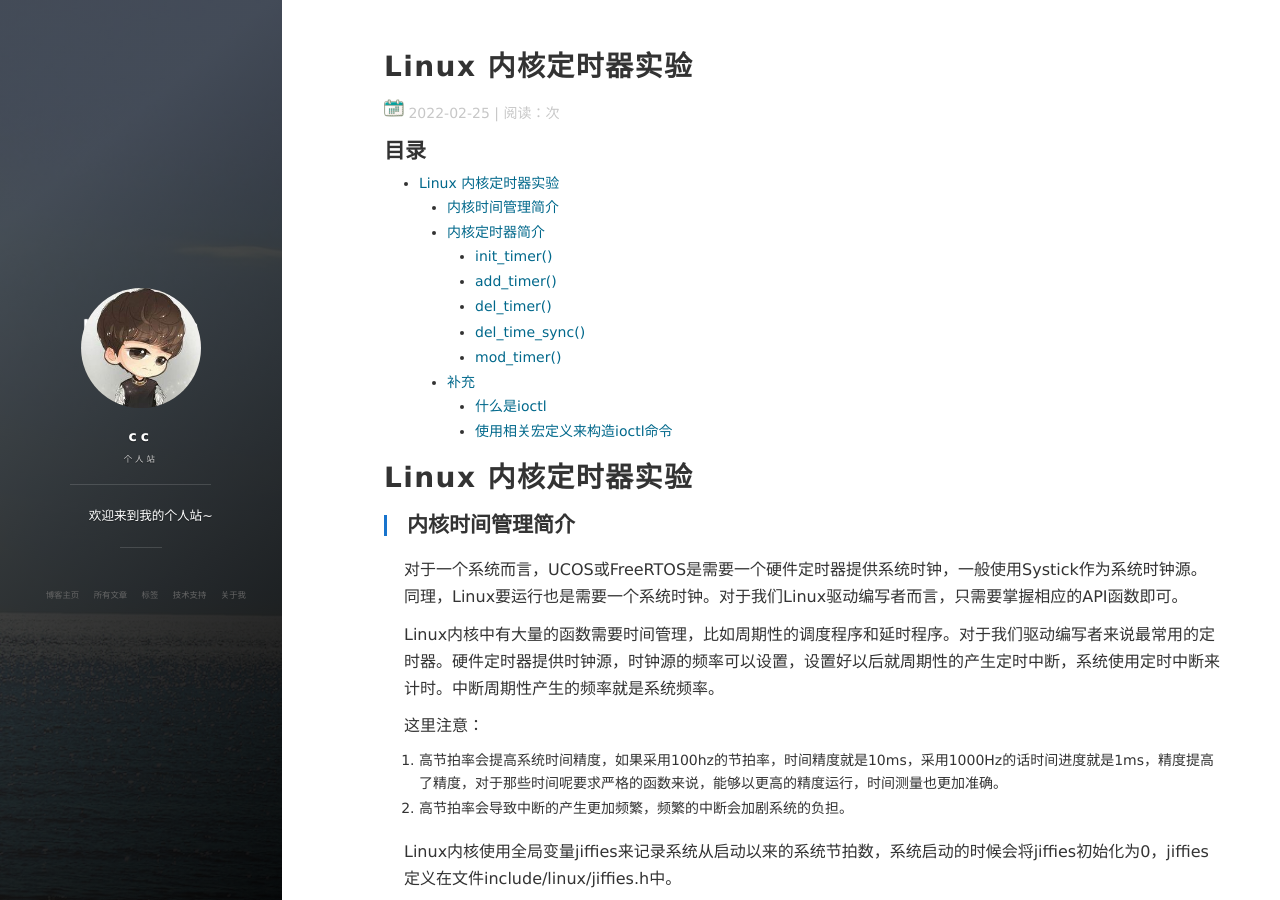
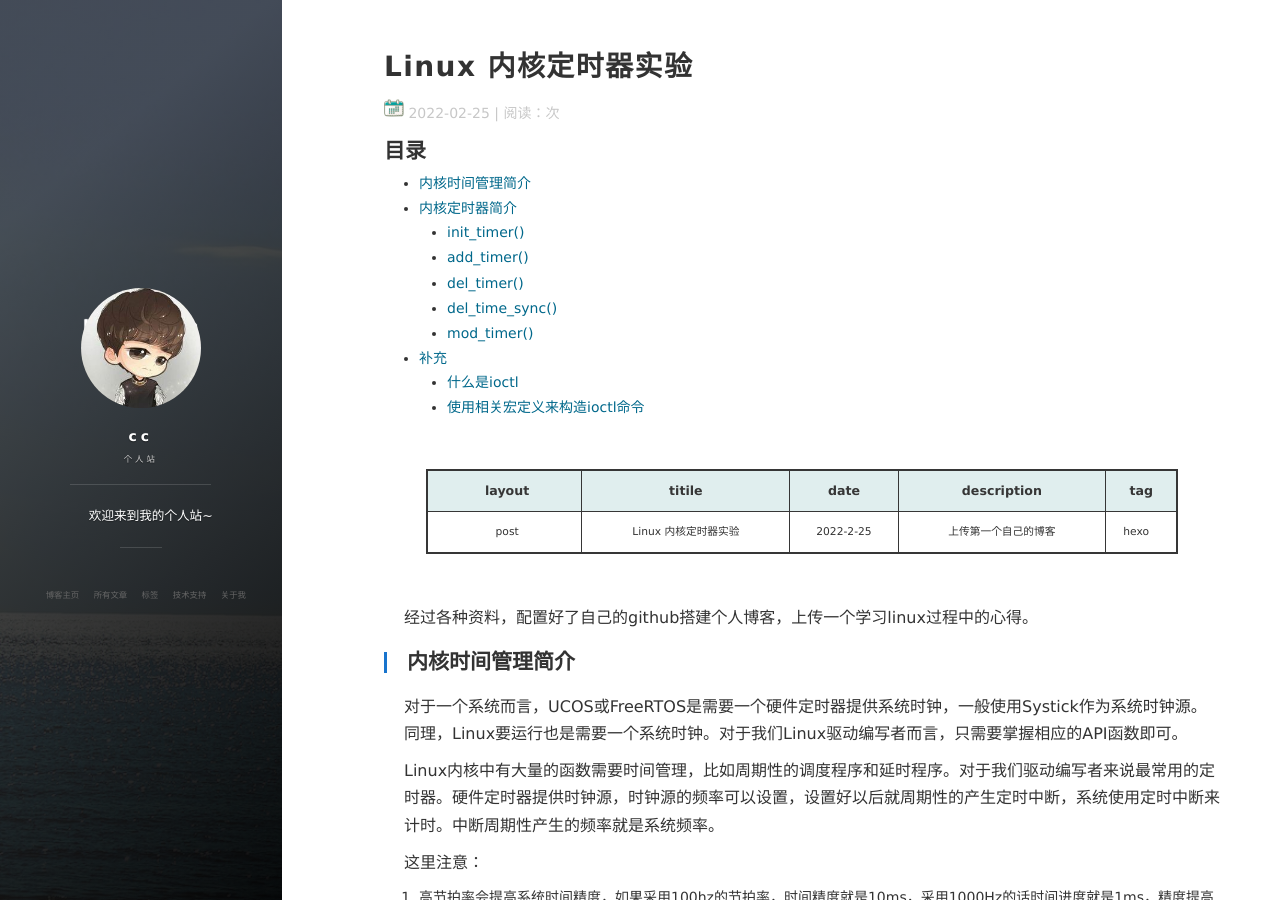
Before and after one commit to lone-boy/lone-boy.github.io, a Jekyll site: the page built from _posts/2022-2-25-Linux 内核定时器实验.md, in a window 1280 px wide and 900 px high. Built offline with Jekyll 4.4.1, drawn with Linux system fonts in a browser that asks for light colours; nearby versions of some CDN libraries; our own code applies the rules of GitHub Pages for plain Markdown files; comment, search, counter and statistics services are not loaded.

Commit message:
change the title

```diff
--- a/_posts/2022-2-25-Linux 内核定时器实验.md
+++ b/_posts/2022-2-25-Linux 内核定时器实验.md
@@ -1,4 +1,8 @@
-# Linux 内核定时器实验
+| layout | titile               | date      | description          | tag  |
+| ------ | -------------------- | --------- | -------------------- | ---- |
+| post   | Linux 内核定时器实验 | 2022-2-25 | 上传第一个自己的博客 | hexo |
+
+经过各种资料，配置好了自己的github搭建个人博客，上传一个学习linux过程中的心得。
 
 ## 内核时间管理简介
 
```
